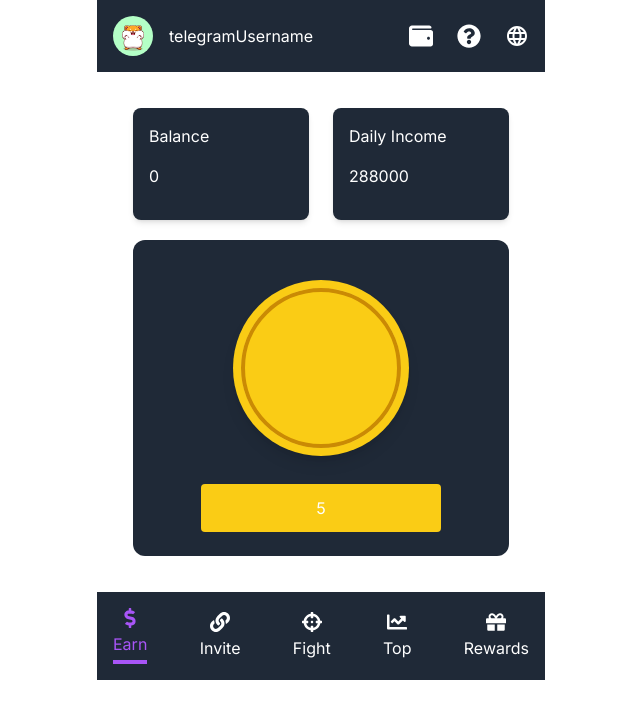
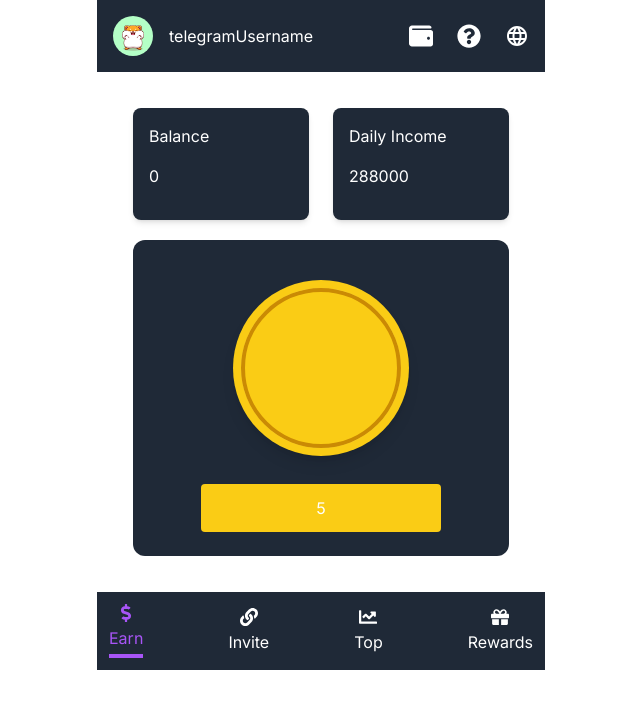
Before and after one commit to devopsnormad/TitaTapbot-demo, a Next.js app: page / in a window 1280 px wide. Shown: the top 718 px of the page, without its empty margins (319-959 px from the left). Built offline with nearby package versions, Linux system fonts and the light colour scheme.

Commit message:
changes to the footer page

```diff
--- a/components/Footer.tsx
+++ b/components/Footer.tsx
@@ -1,21 +1,21 @@
 "use client";
 
 import React, { useState } from "react";
-import { FaDollarSign, FaLink, FaCrosshairs, FaChartLine, FaGift } from "react-icons/fa";
+import { FaDollarSign, FaLink, FaChartLine, FaGift } from "react-icons/fa";
 
 const Footer: React.FC = () => {
   const [activeTab, setActiveTab] = useState<string>("earn");
 
   return (
     <footer className="max-w-full sm:max-w-md mx-auto bg-gray-800 text-white">
-      <div className="p-4 max-w-full sm:max-w-md mx-auto flex items-center justify-between">
+      <div className="p-3 max-w-full sm:max-w-md mx-auto flex items-center justify-between">
         <button
           className={`flex flex-col items-center space-y-1 ${
             activeTab === "earn" ? "text-purple-500" : "text-white"
           }`}
           onClick={() => setActiveTab("earn")}
         >
-          <FaDollarSign className="text-xl" />
+          <FaDollarSign className="text-lg" />
           <span>Earn</span>
           {activeTab === "earn" && (
             <div className="h-1 w-full bg-purple-500 mt-1"></div>
@@ -27,21 +27,9 @@ const Footer: React.FC = () => {
           }`}
           onClick={() => setActiveTab("invite")}
         >
-          <FaLink className="text-xl" />
+          <FaLink className="text-lg" />
           <span>Invite</span>
           {activeTab === "invite" && (
-            <div className="h-1 w-full bg-purple-500 mt-1"></div>
-          )}
-        </button>
-        <button
-          className={`flex flex-col items-center space-y-1 ${
-            activeTab === "fight" ? "text-purple-500" : "text-white"
-          }`}
-          onClick={() => setActiveTab("fight")}
-        >
-          <FaCrosshairs className="text-xl" />
-          <span>Fight</span>
-          {activeTab === "fight" && (
             <div className="h-1 w-full bg-purple-500 mt-1"></div>
           )}
         </button>
@@ -51,7 +39,7 @@ const Footer: React.FC = () => {
           }`}
           onClick={() => setActiveTab("top")}
         >
-          <FaChartLine className="text-xl" />
+          <FaChartLine className="text-lg" />
           <span>Top</span>
           {activeTab === "top" && (
             <div className="h-1 w-full bg-purple-500 mt-1"></div>
@@ -63,7 +51,7 @@ const Footer: React.FC = () => {
           }`}
           onClick={() => setActiveTab("rewards")}
         >
-          <FaGift className="text-xl" />
+          <FaGift className="text-lg" />
           <span>Rewards</span>
           {activeTab === "rewards" && (
             <div className="h-1 w-full bg-purple-500 mt-1"></div>
```
